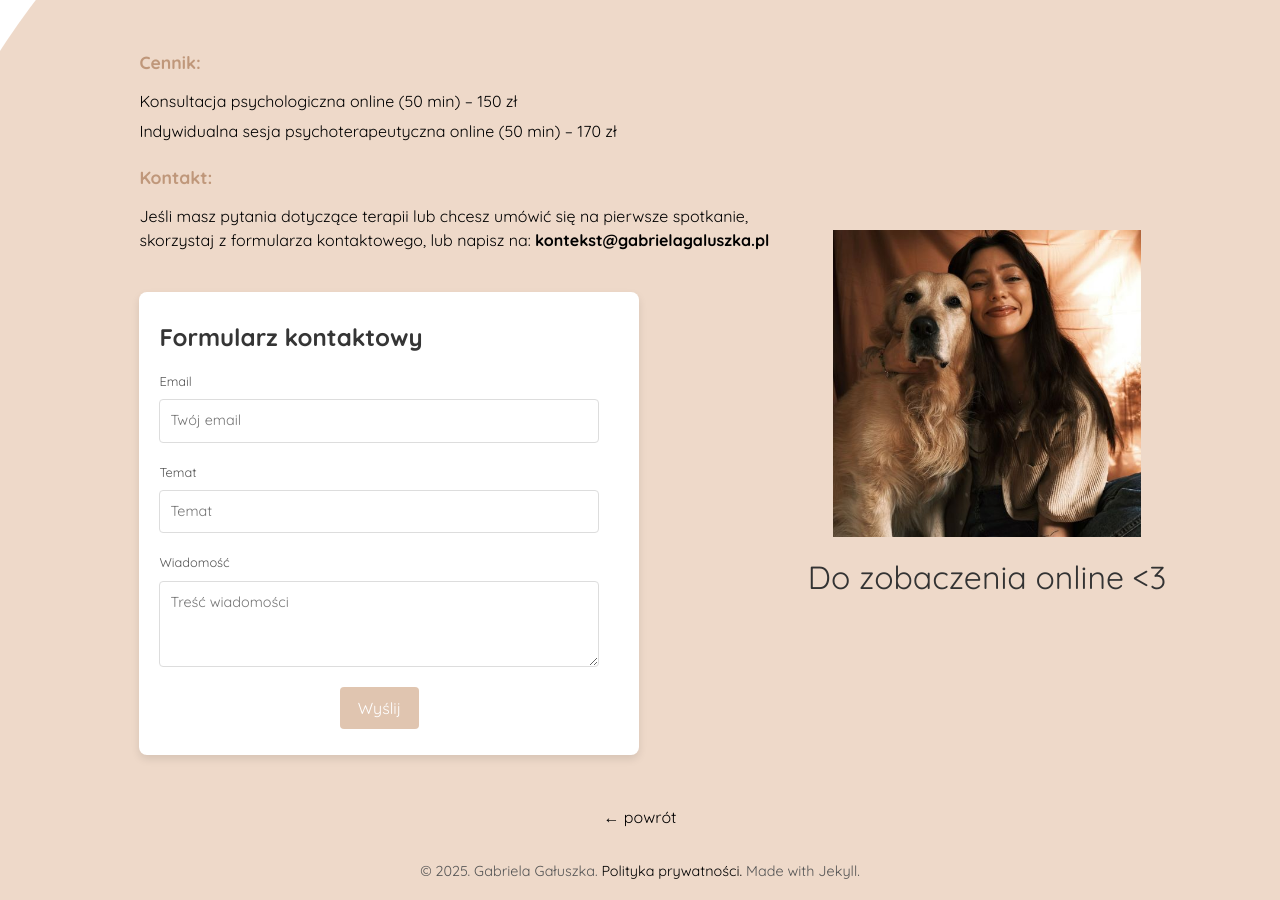
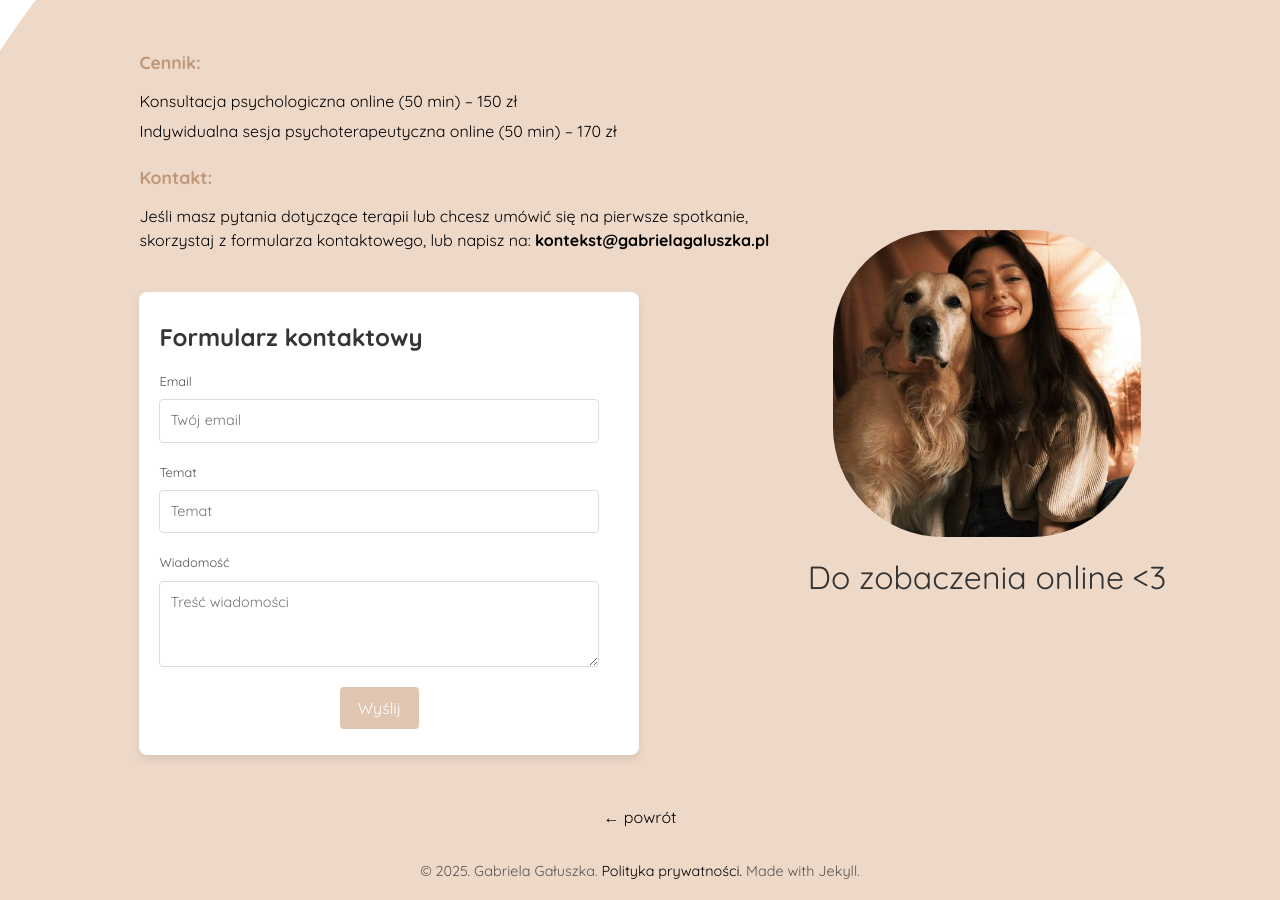
Before and after one commit to misievicz/kontekst, a Jekyll site: the page built from cennik.html, in a window 1280 px wide. Built offline with Jekyll 4.4.1, drawn with Linux system fonts in a browser that asks for light colours.

Commit message:
fota_nowa

```diff
--- a/_sass/tale/_base.scss
+++ b/_sass/tale/_base.scss
@@ -76,6 +76,7 @@ img {
   display: block;
   margin: 0 0 1rem;
   max-width: 100%;
+  border-radius: 110px;
 }
 
 td {
@@ -210,7 +211,6 @@ td {
 .about-container-left-photo {
   max-width: 100%;
   height: auto;
-  border-radius: 20px;
 }
 
 .cennik-container-main {
```
